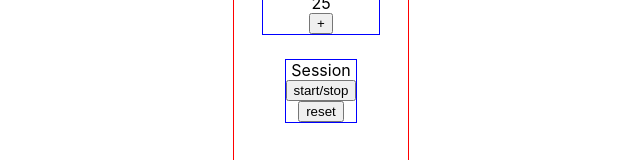
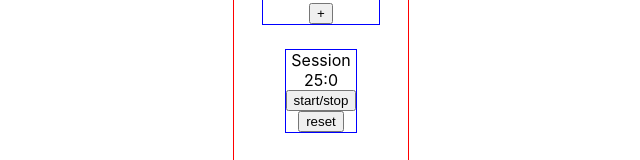
Before and after one commit to khoaHyh/fcc-pomo-clock, a React (Create React App) app: page / in a window 1280 px wide. Shown: the part 434-594 px from the top of the page, without its empty margins (319-959 px from the left). Built offline with nearby package versions, Linux system fonts and the light colour scheme.

Commit message:
Feat: Add timer
Add timer with basic functionality.

```diff
--- a/package.json
+++ b/package.json
@@ -12,6 +12,7 @@
     "react-dom": "^17.0.1",
     "react-fcctest": "^2.0.3",
     "react-scripts": "4.0.1",
+    "react-timer-hook": "^2.0.7",
     "styled-components": "^5.2.1",
     "web-vitals": "^0.2.4"
   },
--- a/src/App.js
+++ b/src/App.js
@@ -21,11 +21,15 @@ const manipulateTime = [
 ]
 
 const App = () => {
+  const time = new Date();
+  // 25 minute timer
+  time.setSeconds(time.getSeconds() + 1500);
+
   return (
     <div className='App'>
       <ReactFCCtest />
       <ManList manipulateTime={manipulateTime} />
-      <Timer />
+      <Timer expiryTimestamp ={time} />
     </div>
   );
 }
--- a/src/components/Timer.js
+++ b/src/components/Timer.js
@@ -1,3 +1,5 @@
+import { useEffect } from 'react';
+import { useTimer } from 'react-timer-hook';
 import styled from 'styled-components';
 
 const TimerContainer = styled.div`
@@ -9,14 +11,41 @@ const TimerContainer = styled.div`
     align-items: center;
 `
 
-const Timer = () => {
+const Timer = ({ expiryTimestamp }) => {
+    const {
+        seconds,
+        minutes,
+        isRunning,
+        resume,
+        pause,
+        restart,
+    } = useTimer({ expiryTimestamp, onExpire: () => console.warn('onExpire called') });
+
+    // Pause timer on page load
+    useEffect(() => pause(), []);
+
+    const handleClick = () => {
+        if (isRunning) {
+            pause();
+        } else {
+            resume();
+        }
+    }
 
     return (
         <TimerContainer className="timer">
             <div id="timer-label">Session</div>
-            <div id="time-left"></div>
-            <button id="start_stop">start/stop</button>
-            <button id="reset">reset</button>
+            <div id="time-left">
+                <span>{minutes}:</span>
+                <span>{seconds}</span>
+            </div>
+            <button id="start_stop" onClick={handleClick}>start/stop</button>
+            <button id="reset" onClick={() => {
+                // Restart to 25 minute timer
+                const time = new Date();
+                time.setSeconds(time.getSeconds() + 1500);
+                restart(time);
+            }}>reset</button>
         </TimerContainer>
     );
 }
```
Also changed, not shown: 2 other files (tests, documents, lock files or other folders).
